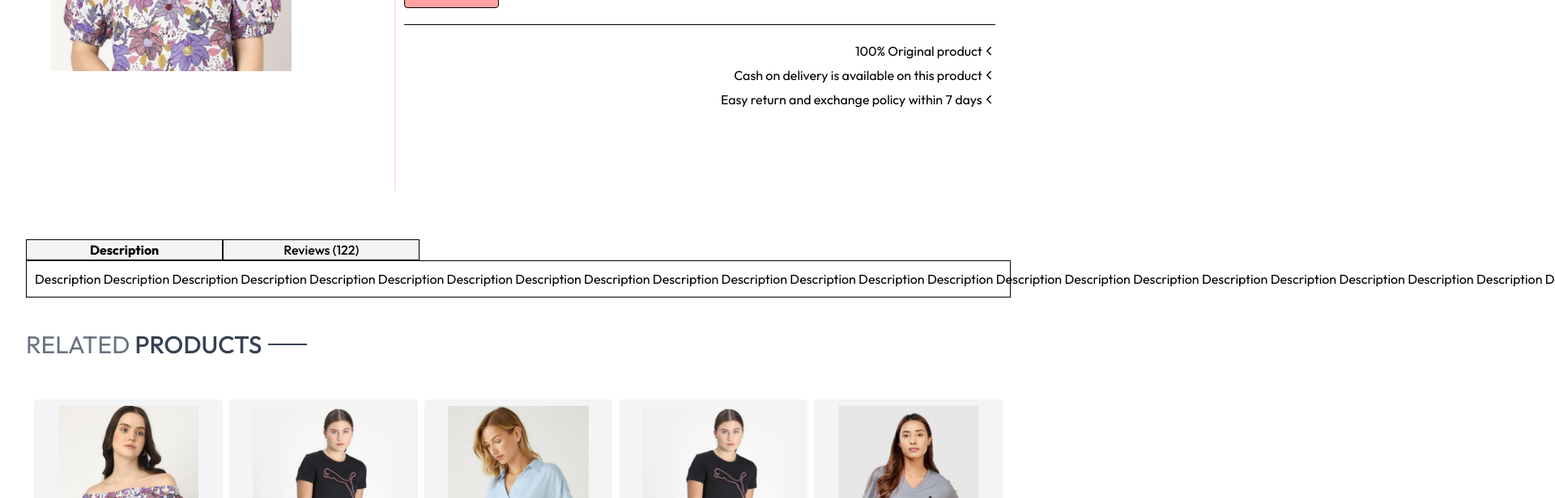
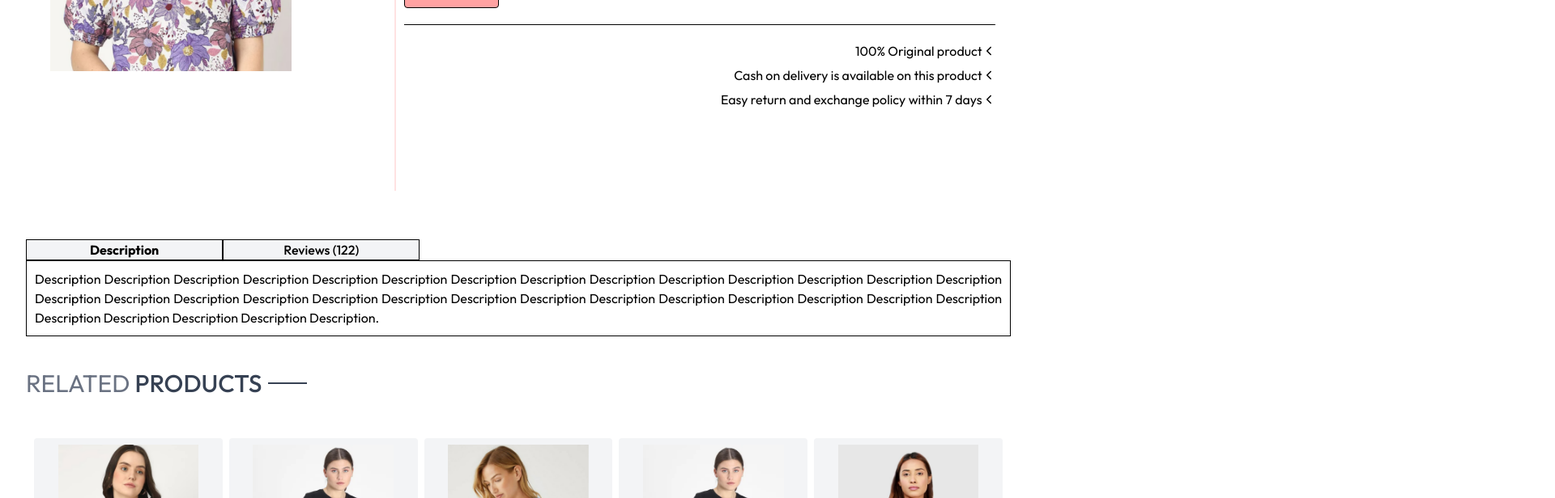
Before and after one commit to imtarun2001/forever-frontend, a React (Vite) app: page /product/aaaaa in a window 1280 px wide. Shown: the part 505-1121 px from the top of the page at 81% size, 1920 px wide, since content can reach past the window. Built offline with nearby package versions, Linux system fonts and the light colour scheme.

Commit message:
cart updation

```diff
--- a/src/components/productPage/DescriptionAndReviews.jsx
+++ b/src/components/productPage/DescriptionAndReviews.jsx
@@ -3,7 +3,7 @@
 const DescriptionAndReviews = () => {
   const [active,setActive] = useState('Description');
   return (
-    <div className="w-full flex flex-col justify-start items-start">
+    <div className="w-full flex flex-col justify-start items-start text-wrap">
         <div className="w-full flex justify-start items-center">
             {
                 ['Description','Reviews (122)'].map((ele) => (
```
